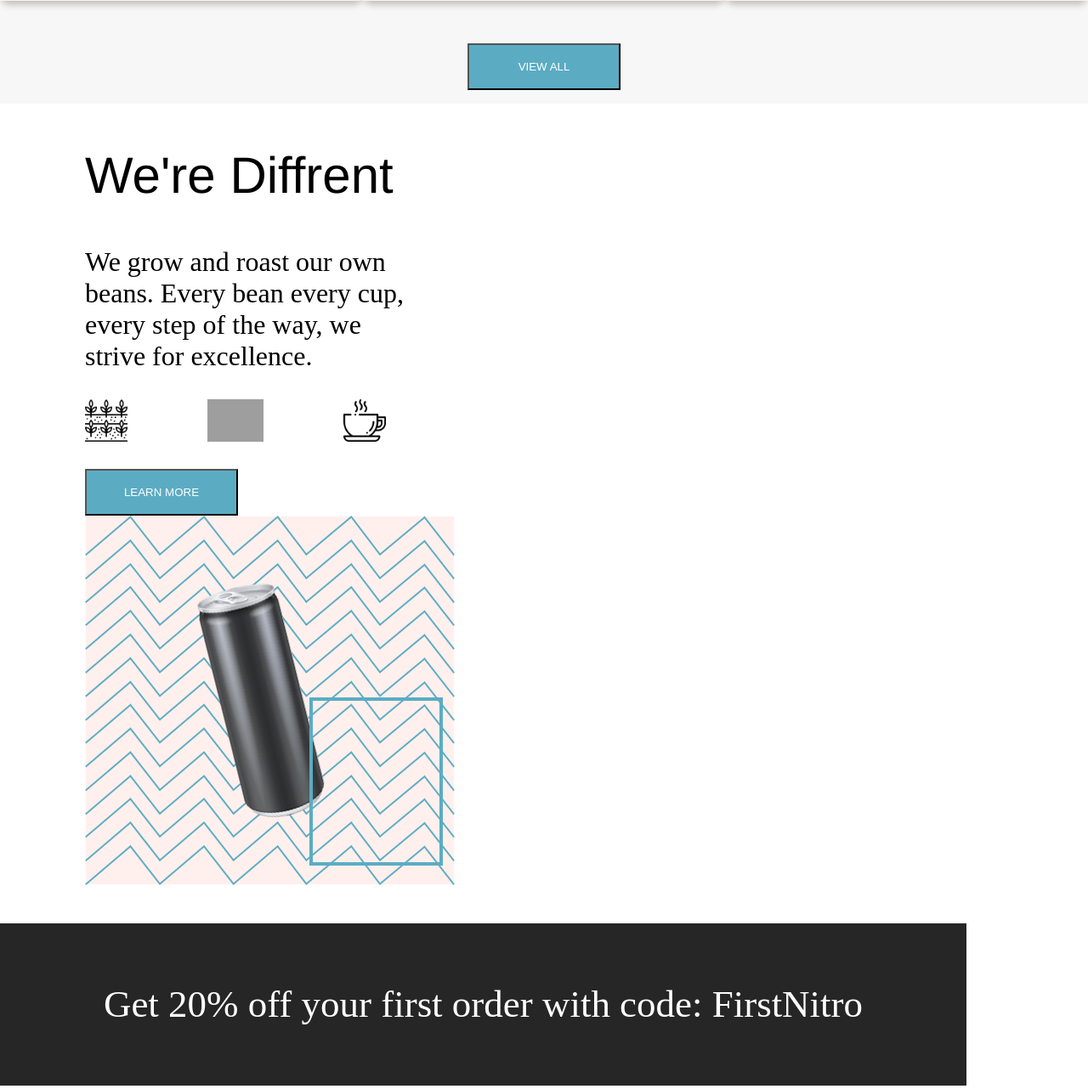
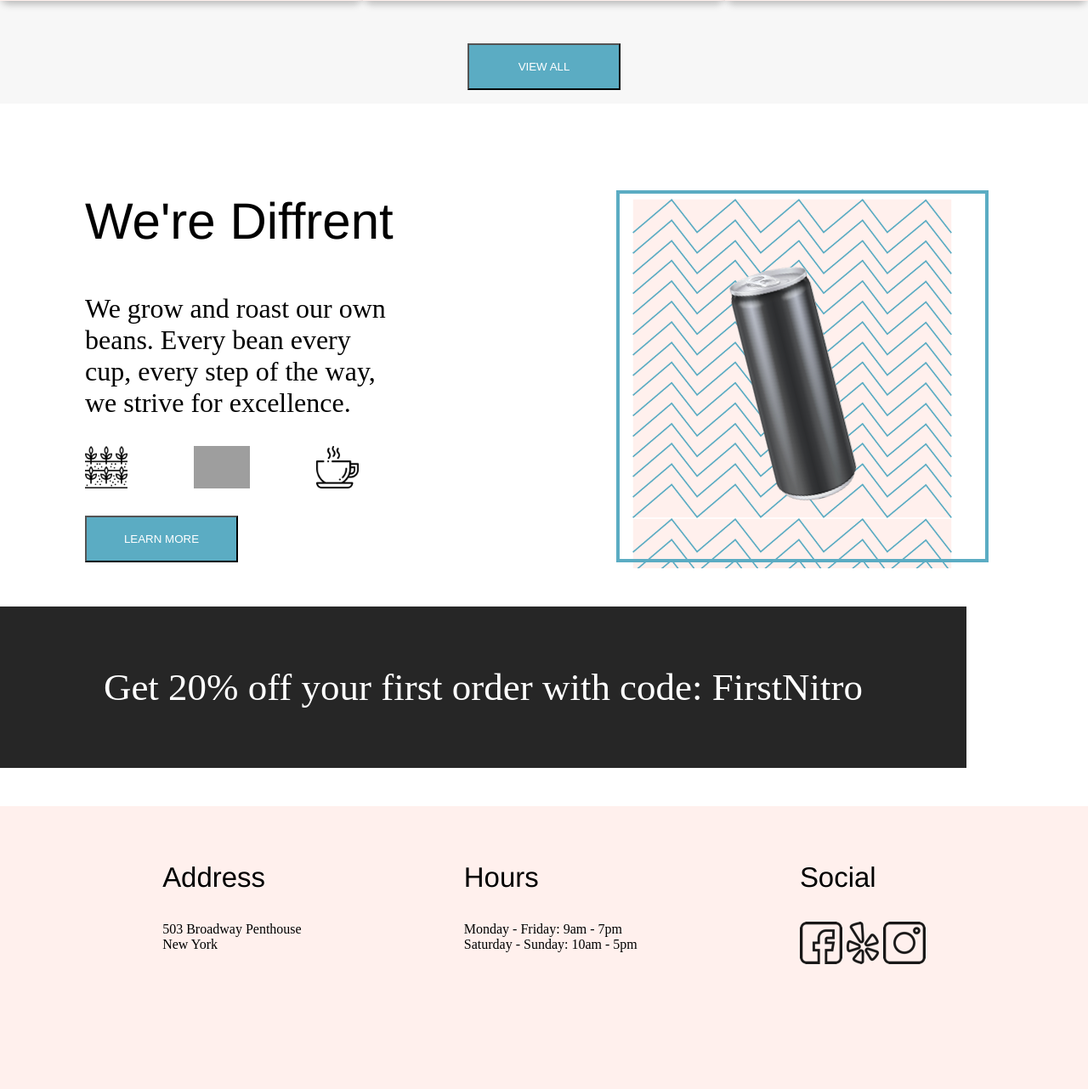
Before and after one commit to zdsd0019/Coffee-Shop-SAAS, a PHP site: page /index.html in a window 1280 px wide. Shown: the part 1384-2666 px from the top of the page at 85% size. After the commit the page ends 2519 px from the top, so only its background shows below. Run offline with PHP 8.4, Linux system fonts and the light colour scheme; style sheets or scripts are compiled from the project's sources; grey boxes are pictures that could not be loaded.

Commit message:
finished styling tilted can

```diff
--- a/Styles/scss/index.css
+++ b/Styles/scss/index.css
@@ -33,6 +33,13 @@
       -ms-grid-row-align: center;
       align-self: center;
   margin-left: 100px;
+}
+
+.discount-align {
+  display: -webkit-box;
+  display: -ms-flexbox;
+  display: flex;
+  padding-top: 3rem;
 }
 
 .product {
@@ -186,7 +193,7 @@
 
 .about-us-info {
   font-size: 2rem;
-  width: 34%;
+  width: 55%;
 }
 
 .about-us-align {
@@ -202,23 +209,22 @@
   -webkit-box-pack: justify;
       -ms-flex-pack: justify;
           justify-content: space-between;
-  width: 30%;
+  width: 50%;
 }
 
 .icons-container-outline {
-  width: 15.5rem;
-  height: 10rem;
+  width: 25rem;
+  height: 25rem;
   border: 4px;
   outline: 4px solid #5bacc3;
   outline-offset: 0.94rem;
-  position: relative;
-  margin-top: 190px;
-  margin-right: 33px;
+  position: absolute;
+  margin-top: -1rem;
 }
 
 .icons-container-background {
   background-image: url(../../assets/coldbrewbackground.png);
-  width: 27.19rem;
+  width: 49rem;
   height: 27.19rem;
   background-size: contain;
   display: -webkit-box;
@@ -227,9 +233,12 @@
   -webkit-box-align: center;
       -ms-flex-align: center;
           align-items: center;
+  margin-right: 10rem;
+  margin-top: 4rem;
 }
 
 .icons-container-image {
   margin-left: 30%;
+  position: relative;
 }
 /*# sourceMappingURL=index.css.map */
--- a/Styles/scss/index.scss
+++ b/Styles/scss/index.scss
@@ -17,6 +17,11 @@
     &-container{
         align-self: center;
         margin-left: 100px;
+    }
+
+    &-align{
+        display: flex;
+        padding-top: 3rem;
     }
 }
 
@@ -140,7 +145,7 @@
 
     &-info{
         font-size: 2rem;
-        width: 34%;
+        width: 55%;
     }
 
     &-align {
@@ -151,29 +156,32 @@
 .icons-container {
     display: flex;
     justify-content: space-between;
-    width: 30%;
+    width: 50%;
 
     &-outline {
-        width: 15.5rem;
-        height: 10rem;
+        width: 25rem;
+        height: 25rem;
         border: 4px;
         outline: 4px solid #5bacc3;
         outline-offset: 0.94rem;
-        position: relative;
-        margin-top: 190px;
-        margin-right: 33px;
+        position: absolute;
+        // margin-left: 1rem;
+        margin-top: -1rem;
     }
 
     &-background {
         background-image: url(../../assets/coldbrewbackground.png);
-        width: 27.19rem;
+        width: 49rem;
         height: 27.19rem;
         background-size: contain;
         display: flex;
         align-items: center;
+        margin-right: 10rem;
+        margin-top: 4rem;
     }
 
     &-image {
         margin-left: 30%;
+        position: relative;
     }
 }
--- a/index.html
+++ b/index.html
@@ -92,6 +92,7 @@
         </span>
     </section>
     <section class="discount">
+        <section class="discount-align">
         <section class="discount-container">
             <section class="about-us">
                 <h2>We're Diffrent</h2>
@@ -107,12 +108,12 @@
                     <input type="button" value="LEARN MORE" id="button" />
                 </span>
             </section>
-            <section class="icons-container-background">
-                <img src="./assets/tiltedcan.png" class="icons-container-image"/>
-                <span class="icons-container-outline"></span>
-            </section>
         </section>
-
+        <section class="icons-container-background">
+            <img src="./assets/tiltedcan.png" class="icons-container-image"/>
+            <span class="icons-container-outline"></span>
+        </section>
+    </section>
         <section>
             <p class="discount-banner">Get 20% off your first order with code: FirstNitro</p>
         </section>
```
Also changed, not shown: 1 other file.
